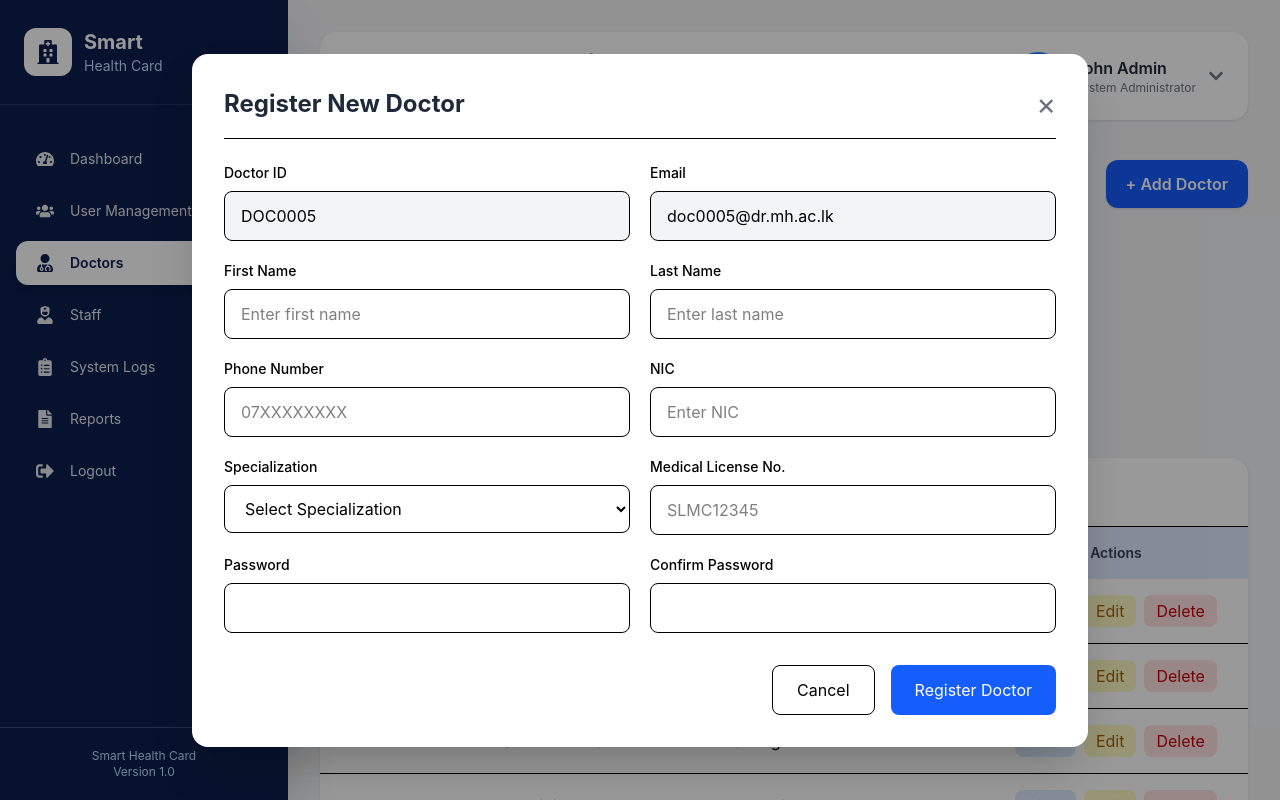
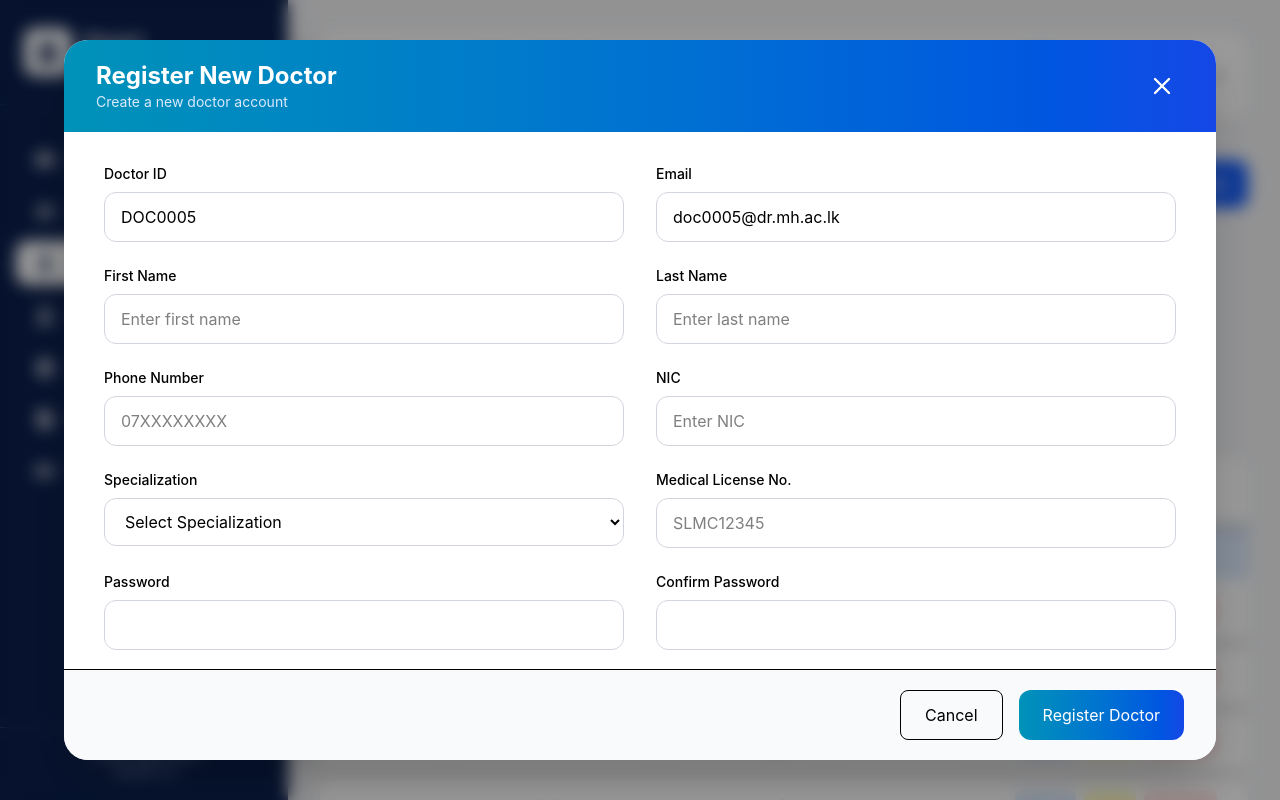
Before and after one commit to charith0418/smart-hospital-card-system, a React (Vite) app in the folder client/: page /doctors in a window 1280 px wide. Both pictures are taken after typing "Sample" into the empty fields and a click on the button "+ Add Doctor". Built offline with nearby package versions, Linux system fonts and the light colour scheme.

Commit message:
Create Doctor Management

```diff
--- a/client/package.json
+++ b/client/package.json
@@ -11,6 +11,7 @@
   },
   "dependencies": {
     "@tailwindcss/vite": "^4.3.2",
+    "lucide-react": "^1.24.0",
     "react": "^19.2.7",
     "react-dom": "^19.2.7",
     "react-icons": "^5.7.0",
--- a/client/src/components/doctors/DoctorModal.jsx
+++ b/client/src/components/doctors/DoctorModal.jsx
@@ -1,12 +1,21 @@
 import React from "react";
-import { useState } from "react";
+import { useState, useEffect } from "react";
+import {
+  X,
+}from "lucide-react";
 
-export default function DoctorModal({ open, onClose, addDoctor, doctorCount, }) {
-  if (!open) return null;
 
-  const doctorId = `DOC${String(doctorCount + 1).padStart(4, "0")}`;
+export default function DoctorModal({ open, onClose, addDoctor, doctorCount, isEdit, doctor, updateDoctor }) {
 
-  const email = `${doctorId.toLowerCase()}@dr.mh.ac.lk`;
+
+
+  const doctorId = isEdit
+    ? doctor?.doctorId
+    : `DOC${String(doctorCount + 1).padStart(4, "0")}`;
+
+  const email = isEdit
+    ? doctor?.email
+    : `${doctorId.toLowerCase()}@dr.mh.ac.lk`;
 
   const [firstName, setFirstName] = useState("");
   const [lastName, setLastName] = useState("");
@@ -17,9 +26,59 @@ export default function DoctorModal({ open, onClose, addDoctor, doctorCount, })
   const [password, setPassword] = useState("");
   const [confirmPassword, setConfirmPassword] = useState("");
 
+   //Edit doctor
+      useEffect(() => {
+        if (isEdit && doctor) {
+          const names = doctor.name.replace("Dr. ", "").split(" ");
+
+          setFirstName(names[0] || "");
+          setLastName(names[1] || "");
+          setPhone(doctor.phone || "");
+          setNic(doctor.nic || "");
+          setSpecialization(doctor.specialization || "");
+          setLicense(doctor.license || "");
+        }
+      }, [doctor, isEdit]);
+
+       if (!open) return null;
+
+  const resetForm = () => {
+    setFirstName("");
+    setLastName("");
+    setPhone("");
+    setNic("");
+    setSpecialization("");
+    setLicense("");
+    setPassword("");
+    setConfirmPassword("");
+  };
+
   const handleRegister = () => {
 
+    if (isEdit) {
+
+      const updatedDoctor = {
+        id: doctor.id,
+        doctorId: doctor.doctorId,
+        name: `Dr. ${firstName} ${lastName}`,
+        specialization,
+        email: doctor.email,
+        phone,
+        nic,
+        license,
+      };
+
+
+      updateDoctor(updatedDoctor);
+
+      resetForm();
+      onClose();
+
+      return;
+    }
+
       // Check required fields
+
       if (
         !firstName ||
         !lastName ||
@@ -56,44 +115,47 @@ export default function DoctorModal({ open, onClose, addDoctor, doctorCount, })
       addDoctor(newDoctor);
 
       // Close popup
+      resetForm();
       onClose();
-
-      // Clear form
-      setFirstName("");
-      setLastName("");
-      setPhone("");
-      setNic("");
-      setSpecialization("");
-      setLicense("");
-      setPassword("");
-      setConfirmPassword("");
     };
 
   return (
-    <div className="fixed inset-0 bg-black/40 flex items-center justify-center z-50">
+    <div className="fixed inset-0 z-50 flex items-center justify-center bg-black/40 backdrop-blur-sm p-5">
 
-      <div className="bg-white rounded-2xl w-full max-w-4xl p-8 shadow-2xl">
-
+      <div className="bg-white w-full max-w-6xl max-h-[90vh] rounded-3xl shadow-2xl overflow-hidden flex flex-col">
         {/* Header */}
 
-        <div className="flex justify-between items-center border-b pb-4">
+        <div className="bg-gradient-to-r from-cyan-600 to-blue-700 text-white px-8 py-5 flex justify-between items-center">
 
-          <h2 className="text-2xl font-bold text-gray-800">
-            Register New Doctor
-          </h2>
+    <div>
+        <h1 className="text-2xl font-bold">
+          {isEdit ? "Edit Doctor" : "Register New Doctor"}
+        </h1>
 
-          <button
-            onClick={onClose}
-            className="text-3xl text-gray-500 hover:text-red-500"
-          >
-            ×
-          </button>
+        <p className="text-blue-100 text-sm">
+          {isEdit
+            ? "Update doctor information"
+            : "Create a new doctor account"}
+        </p>
+      </div>
 
-        </div>
+      <button
+        onClick={() =>{
+          resetForm();
+          onClose();
+        }}
+        className="hover:bg-white/20 p-2 rounded-full transition"
+      >
+        <X size={28} />
+      </button>
+
+    </div>
 
         {/* Form */}
 
-        <div className="grid grid-cols-2 gap-5 mt-6">
+      <div className="px-10 py-8 max-h-[80vh] overflow-y-auto">
+
+      <div className="grid md:grid-cols-2 gap-x-8 gap-y-6">
 
           <div>
             <label className="block text-sm font-medium mb-2">
@@ -104,7 +166,7 @@ export default function DoctorModal({ open, onClose, addDoctor, doctorCount, })
               type="text"
               value={doctorId}
               disabled
-              className="w-full border rounded-lg px-4 py-3 bg-gray-100"
+              className="w-full rounded-xl border border-gray-300 px-4 py-3 focus:outline-none focus:ring-2 focus:ring-blue-500"
             />
           </div>
 
@@ -117,7 +179,7 @@ export default function DoctorModal({ open, onClose, addDoctor, doctorCount, })
               type="email"
               value={email}
               disabled
-              className="w-full border rounded-lg px-4 py-3 bg-gray-100"
+              className="w-full rounded-xl border border-gray-300 px-4 py-3 focus:outline-none focus:ring-2 focus:ring-blue-500"
             />
           </div>
 
@@ -131,7 +193,7 @@ export default function DoctorModal({ open, onClose, addDoctor, doctorCount, })
               value={firstName}
               onChange={(e) => setFirstName(e.target.value)}
               placeholder="Enter first name"
-              className="w-full border rounded-lg px-4 py-3"
+              className="w-full rounded-xl border border-gray-300 px-4 py-3 focus:outline-none focus:ring-2 focus:ring-blue-500"
             />
           </div>
 
@@ -145,7 +207,7 @@ export default function DoctorModal({ open, onClose, addDoctor, doctorCount, })
               value={lastName}
               onChange={(e) => setLastName(e.target.value)}
               placeholder="Enter last name"
-              className="w-full border rounded-lg px-4 py-3"
+              className="w-full rounded-xl border border-gray-300 px-4 py-3 focus:outline-none focus:ring-2 focus:ring-blue-500"
             />
           </div>
 
@@ -159,7 +221,7 @@ export default function DoctorModal({ open, onClose, addDoctor, doctorCount, })
               value={phone}
               onChange={(e) => setPhone(e.target.value)}
               placeholder="07XXXXXXXX"
-              className="w-full border rounded-lg px-4 py-3"
+              className="w-full rounded-xl border border-gray-300 px-4 py-3 focus:outline-none focus:ring-2 focus:ring-blue-500"
             />
           </div>
 
@@ -173,7 +235,7 @@ export default function DoctorModal({ open, onClose, addDoctor, doctorCount, })
               value={nic}
               onChange={(e) => setNic(e.target.value)}
               placeholder="Enter NIC"
-              className="w-full border rounded-lg px-4 py-3"
+              className="w-full rounded-xl border border-gray-300 px-4 py-3 focus:outline-none focus:ring-2 focus:ring-blue-500"
             />
           </div>
 
@@ -185,7 +247,7 @@ export default function DoctorModal({ open, onClose, addDoctor, doctorCount, })
             <select
               value={specialization}
               onChange={(e) => setSpecialization(e.target.value)}
-              className="w-full border rounded-lg px-4 py-3"
+              className="w-full rounded-xl border border-gray-300 px-4 py-3 focus:outline-none focus:ring-2 focus:ring-blue-500"
             >
               <option value="">Select Specialization</option>
               <option value="Cardiologist">Cardiologist</option>
@@ -206,7 +268,7 @@ export default function DoctorModal({ open, onClose, addDoctor, doctorCount, })
               value={license}
               onChange={(e) => setLicense(e.target.value)}
               placeholder="SLMC12345"
-              className="w-full border rounded-lg px-4 py-3"
+              className="w-full rounded-xl border border-gray-300 px-4 py-3 focus:outline-none focus:ring-2 focus:ring-blue-500"
             />
           </div>
 
@@ -219,7 +281,7 @@ export default function DoctorModal({ open, onClose, addDoctor, doctorCount, })
               type="password"
               value={password}
               onChange={(e) => setPassword(e.target.value)}
-              className="w-full border rounded-lg px-4 py-3"
+              className="w-full rounded-xl border border-gray-300 px-4 py-3 focus:outline-none focus:ring-2 focus:ring-blue-500"
             />
           </div>
 
@@ -232,18 +294,23 @@ export default function DoctorModal({ open, onClose, addDoctor, doctorCount, })
               type="password"
               value={confirmPassword}
               onChange={(e) => setConfirmPassword(e.target.value)}
-              className="w-full border rounded-lg px-4 py-3"
+              className="w-full rounded-xl border border-gray-300 px-4 py-3 focus:outline-none focus:ring-2 focus:ring-blue-500"
             />
+          </div>
+
           </div>
 
         </div>
 
         {/* Buttons */}
 
-        <div className="flex justify-end gap-4 mt-8">
+        <div className="border-t bg-gray-50 px-8 py-5 flex justify-end gap-4">
 
           <button
-            onClick={onClose}
+            onClick={() => {
+              resetForm();
+              onClose();
+            }}
             className="px-6 py-3 rounded-lg border"
           >
             Cancel
@@ -251,9 +318,9 @@ export default function DoctorModal({ open, onClose, addDoctor, doctorCount, })
 
           <button
             onClick={handleRegister}
-            className="px-6 py-3 rounded-lg bg-blue-600 text-white hover:bg-blue-700"
+           className="px-6 py-3 rounded-xl bg-gradient-to-r from-cyan-600 to-blue-700 text-white hover:opacity-90 transition"
           >
-            Register Doctor
+            {isEdit ? "Save Changes" : "Register Doctor"}
           </button>
 
         </div>
--- /dev/null
+++ b/client/src/components/doctors/ViewDoctorModal.jsx
@@ -0,0 +1,128 @@
+import { X } from "lucide-react";
+
+export default function ViewDoctorModal({
+  open,
+  onClose,
+  doctor,
+}) {
+  if (!open || !doctor) return null;
+
+  return (
+    <div className="fixed inset-0 bg-black/40 flex items-center justify-center z-50">
+
+      <div className="bg-white w-full max-w-2xl rounded-2xl shadow-xl overflow-hidden">
+
+        {/* Header */}
+
+        <div className="bg-gradient-to-r from-cyan-600 to-blue-700 text-white px-6 py-4 flex justify-between items-center">
+
+          <div>
+            <h2 className="text-2xl font-bold">
+              Doctor Details
+            </h2>
+
+            <p className="text-sm text-cyan-100">
+              View doctor information
+            </p>
+          </div>
+
+          <button onClick={onClose}>
+            <X size={26} />
+          </button>
+
+        </div>
+
+        {/* Body */}
+
+        <div className="p-8 grid grid-cols-2 gap-6">
+
+          <div>
+            <label className="text-gray-500 text-sm">
+              Doctor ID
+            </label>
+
+            <p className="font-semibold mt-1">
+              {doctor.doctorId}
+            </p>
+          </div>
+
+          <div>
+            <label className="text-gray-500 text-sm">
+              Name
+            </label>
+
+            <p className="font-semibold mt-1">
+              {doctor.name}
+            </p>
+          </div>
+
+          <div>
+            <label className="text-gray-500 text-sm">
+              Email
+            </label>
+
+            <p className="font-semibold mt-1">
+              {doctor.email}
+            </p>
+          </div>
+
+          <div>
+            <label className="text-gray-500 text-sm">
+              Phone
+            </label>
+
+            <p className="font-semibold mt-1">
+              {doctor.phone}
+            </p>
+          </div>
+
+          <div>
+            <label className="text-gray-500 text-sm">
+              NIC
+            </label>
+
+            <p className="font-semibold mt-1">
+              {doctor.nic}
+            </p>
+          </div>
+
+          <div>
+            <label className="text-gray-500 text-sm">
+              Specialization
+            </label>
+
+            <p className="font-semibold mt-1">
+              {doctor.specialization}
+            </p>
+          </div>
+
+          <div>
+            <label className="text-gray-500 text-sm">
+              Medical License
+            </label>
+
+            <p className="font-semibold mt-1">
+              {doctor.license}
+            </p>
+          </div>
+
+        </div>
+
+        {/* Footer */}
+
+        <div className="border-t px-6 py-4 flex justify-end">
+
+          <button
+            onClick={onClose}
+            className="px-6 py-3 rounded-lg bg-blue-600 text-white hover:bg-blue-700"
+          >
+            Close
+          </button>
+
+        </div>
+
+      </div>
+
+    </div>
+  );
+}
--- a/client/src/pages/Doctors.jsx
+++ b/client/src/pages/Doctors.jsx
@@ -4,31 +4,60 @@ import AdminSidebar from "../components/AdminSidebar";
 import AdminNavbar from "../components/AdminNavebar";
 import DoctorModal from "../components/doctors/DoctorModal";
 import DoctorTable from "../components/doctors/DoctorTable";
+import ViewDoctorModal from "../components/doctors/ViewDoctorModal";
 
 export default function Doctors() {
   const [doctors, setDoctors] = useState([
     {
-      id: 1,
-      doctorId: "DOC0001",name: "Dr. Nimal Perera",specialization: "Cardiologist",email: "doc0001@dr.mh.ac.lk",phone: "0712345678",
+      id: 1,doctorId: "DOC0001",name: "Dr. Nimal Perera",specialization: "Cardiologist",email: "doc0001@dr.mh.ac.lk",phone: "0712345678",nic: "199812345678",license: "SLMC10001",
     },
     {
-      id: 2,doctorId: "DOC0002",name: "Dr. Kasun Silva",specialization: "Neurologist",email: "doc0002@dr.mh.ac.lk",phone: "0771234567",
+      id: 2,doctorId: "DOC0002",name: "Dr. Kasun Silva",specialization: "Neurologist",email: "doc0002@dr.mh.ac.lk",phone: "0771234567",nic: "199812345678",license: "SLMC10002",
     },
     {
-      id: 3,doctorId: "DOC0003",name: "Dr. Sachini Fernando",specialization: "Dermatologist",email: "doc0003@dr.mh.ac.lk",phone: "0769876543",
+      id: 3,doctorId: "DOC0003",name: "Dr. Sachini Fernando",specialization: "Dermatologist",email: "doc0003@dr.mh.ac.lk",phone: "0769876543",nic: "199812345678",license: "SLMC10003",
     },
     {
-      id: 4,doctorId: "DOC0004",name: "Dr. Sachini Fernando",specialization: "Dermatologist",email: "doc0004@dr.mh.ac.lk",phone: "0769876543",
+      id: 4,doctorId: "DOC0004",name: "Dr. Sachini Fernando",specialization: "Dermatologist",email: "doc0004@dr.mh.ac.lk",phone: "0769876543",nic: "199812345678",license: "SLMC10004",
     },
   ]);
 
   const [openModal, setOpenModal] = useState(false);
+  const [viewOpen, setViewOpen] = useState(false);
+  const [selectedDoctor, setSelectedDoctor] = useState(null);
+  const [isEdit, setIsEdit] = useState(false);
+  const [editDoctor, setEditDoctor] = useState(null);
+
 
   const totalDoctors = doctors.length;
 
   // Add new doctor
   const addDoctor = (newDoctor) => {
     setDoctors((prevDoctors) => [...prevDoctors, newDoctor]);
+  };
+
+  //View Doctor
+  const handleView = (doctor) => {
+    setSelectedDoctor(doctor);
+    setViewOpen(true);
+    };
+
+  //Edit Doctor
+  const handleEdit = (doctor) => {
+    setEditDoctor(doctor);
+    setIsEdit(true);
+    setOpenModal(true);
+  };
+
+  //update Doctor Values
+  const updateDoctor = (updatedDoctor) => {
+    setDoctors((prevDoctors) =>
+      prevDoctors.map((doctor) =>
+        doctor.id === updatedDoctor.id
+          ? updatedDoctor
+          : doctor
+      )
+    );
   };
 
   return (
@@ -83,15 +112,35 @@ export default function Doctors() {
         </div>
 
         {/* Doctor Table */}
-        <DoctorTable doctors={doctors} />
+        <DoctorTable
+          doctors={doctors}
+          onView={handleView}
+          onEdit={handleEdit}
+        />
+
       </main>
 
-      {/* Add Doctor Modal */}
+      {/* Add Doctor Modal and Edit*/}
       <DoctorModal
         open={openModal}
-        onClose={() => setOpenModal(false)}
+        onClose={() => {
+          setOpenModal(false);
+          setIsEdit(false);
+          setEditDoctor(null);
+        }}
         addDoctor={addDoctor}
+        updateDoctor={updateDoctor}
         doctorCount={doctors.length}
+        isEdit={isEdit}
+        doctor={editDoctor}
+      />
+      <ViewDoctorModal
+        open={viewOpen}
+        doctor={selectedDoctor}
+        onClose={() => {
+          setViewOpen(false);
+          setSelectedDoctor(null);
+        }}
       />
     </div>
   );
```
Also changed, not shown: client/src/components/doctors/DoctorTable.jsx (+11 -5 lines), 1 other file (tests, documents, lock files or other folders).
